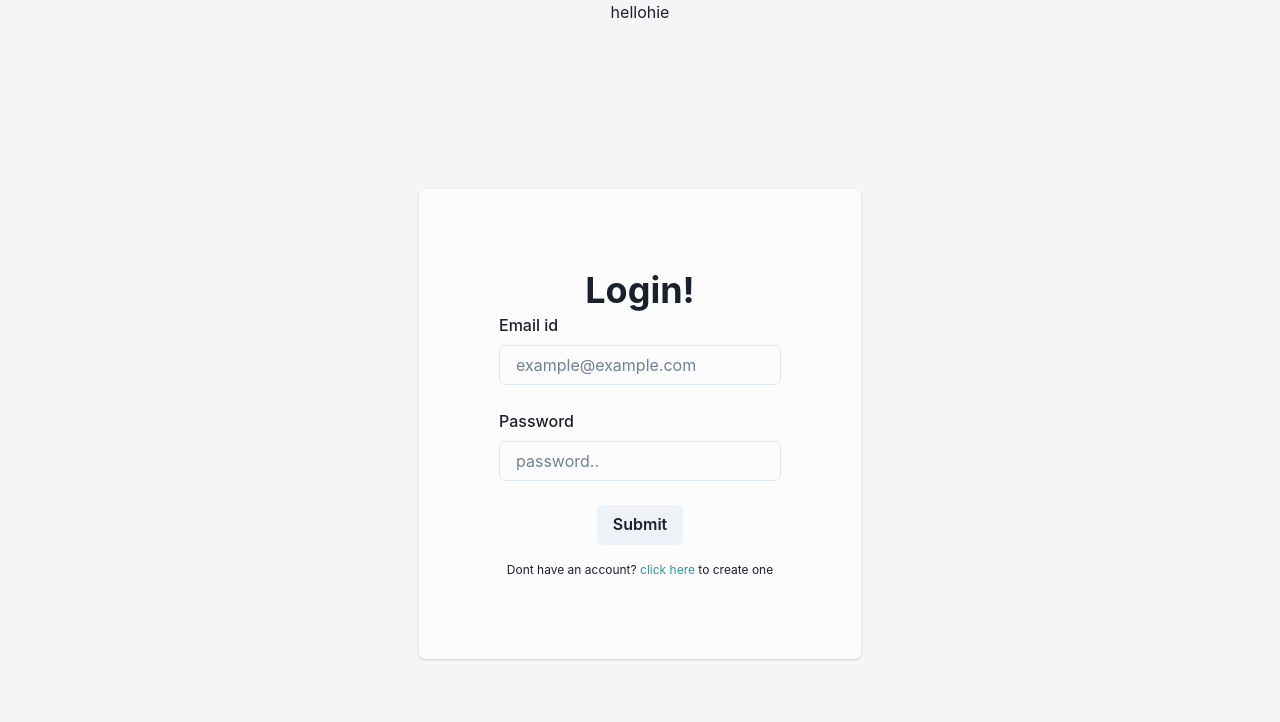
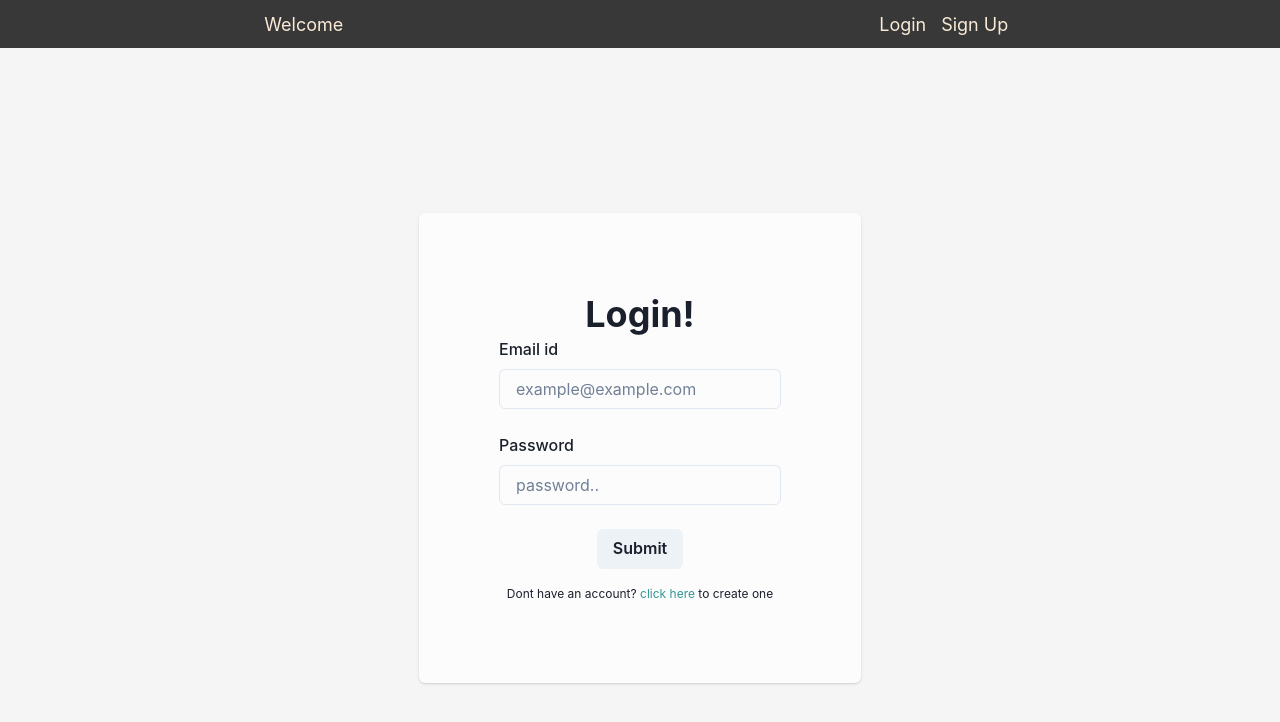
Before and after one commit to bhavin79/video-conference, a React (Create React App) app in the folder client/: page /login in a window 1280 px wide. Shown: the top 722 px of the page. Built offline with nearby package versions, Linux system fonts and the light colour scheme.

Commit message:
Navbar implemented with  client auth

```diff
--- a/client/src/App.css
+++ b/client/src/App.css
@@ -38,3 +38,20 @@
     transform: rotate(360deg);
   }
 }
+
+
+.nav{
+  display: flex;
+  justify-content: space-around;
+  font-size: 18px;
+  font-weight: 400;
+  height: 3rem;
+  background-color: #383838;
+  color: antiquewhite;
+  align-items: center;
+}
+.navLinks{
+    display: flex;
+    justify-content: space-around;
+    width: 8em;
+}
--- a/client/src/App.js
+++ b/client/src/App.js
@@ -1,23 +1,56 @@
 import { Route, Routes } from 'react-router-dom';
 import LoginScreen from "./components/authentication/LoginScreen";
 import SignupScreen from './components/authentication/SignupScreen';
+import { useNavigate } from "react-router-dom";
 
 import './App.css';
 import HomeScreen from './components/home/HomeScreen';
 import Meet from "./components/meet/Meet"
 import { useState } from 'react';
+import { useAuth } from './components/conextAPI/authContext';
 
 function App() {
-  const [loggedIn, setLoggedIn] = useState(localStorage.getItem("userLoggedIn") || false);
+  const {loggedIn, logoutHandle} =  useAuth();
+  const navigate = useNavigate();
 
+  let navValues = [];
+  if(loggedIn){
+    navValues = [localStorage.getItem("username"), "Logout"];
+  }
   if(!loggedIn){
-
+    navValues = ["Welcome", "Login" , "Sign Up"];
+  }
+  const handleNavigation = async (data)=>{
+      switch(data){
+        case "Login":{
+          navigate(`/login`);
+          break;
+        }
+        case "Sign Up":{
+          navigate(`/signup`);
+          break;
+        }
+        case "Logout":{
+          logoutHandle();
+          localStorage.removeItem("username");
+          navigate(`/login`);
+          break;
+        }
+      }
   }
   return (
     <main className="App">
         <div className='nav'>
-          <spna>hello</spna>
-          <spna>hie</spna>
+          <span>{navValues[0]}</span>
+          <span className='navLinks'>
+            {navValues.map((data, i)=>{
+                if(i ==0){
+                  return;
+                }
+                  return <span onClick={()=>handleNavigation(data)}>{data}</span>
+              })}
+          </span>
+
         </div>
 
       <Routes>
--- a/client/src/components/authentication/LoginScreen.jsx
+++ b/client/src/components/authentication/LoginScreen.jsx
@@ -5,20 +5,21 @@ import { LogInSchema } from "./authSchema";
 import { CustomInputField } from "../CustomInputField";
 import { loginApiCall } from "../../service/apiCalls";
 import { Box, Button, Heading, VStack, Text , Link} from "@chakra-ui/react";
+import { useAuth } from "../conextAPI/authContext";
 
 const LoginForm = ()=>{
     const navigate = useNavigate();
     const [error, setError] = useState("");
+    const {loginHandle} = useAuth();
 
     const sendLoginCredentials = async(values)=>{
-        console.log("Hie ther");
-
         try {
             const data = {"emaildId": values.emailId,"password":values.password};
-            console.log("here in form")
             let response = await loginApiCall(data);
             console.log(response);
-            navigate("/home");
+            loginHandle();
+            localStorage.setItem("username", values.emailId);
+            navigate("/");
         } catch (error) {
             setError(error.response.data.msg);
         }
--- /dev/null
+++ b/client/src/components/conextAPI/authContext.jsx
@@ -0,0 +1,23 @@
+import { useContext, createContext, useState } from "react";
+const ApiContext = createContext();
+
+const ApiProvider = ({ children }) => {
+    const [loggedIn, setLoggedIn] = useState(localStorage.getItem("userLoggedIn") || false);
+    const logoutHandle =()=>{
+        localStorage.removeItem('userLoggedIn');
+        setLoggedIn(false);
+    }
+    const loginHandle= ()=>{
+        localStorage.setItem("userLoggedIn", true);
+        setLoggedIn(true);
+    }
+
+  return (
+    <ApiContext.Provider value={{ loggedIn, loginHandle,logoutHandle }}>{children}</ApiContext.Provider>
+  );
+};
+export const useAuth = () => {
+  return useContext(ApiContext);
+};
+
+export { ApiProvider, ApiContext };
--- a/client/src/components/home/HomeScreen.jsx
+++ b/client/src/components/home/HomeScreen.jsx
@@ -4,11 +4,21 @@ import JoinMeetForm from "./JoinMeetForm";
 import { Box, Button, Card, CardBody, HStack, VStack,  } from '@chakra-ui/react'
 import { Divider, Center } from '@chakra-ui/react'
 import { Text , Stack} from '@chakra-ui/react'
+import { useAuth } from "../conextAPI/authContext";
+import { useNavigate } from "react-router-dom";
+import { useEffect } from "react";
 
 const HomeScreen =()=> {
     const [joinMeet, setJoinMeet] = useState(false);
     const [createMeet, setCreateMeet] = useState(false);
+    const navigate = useNavigate();
+    const {loggedIn} = useAuth();
 
+    useEffect(()=>{
+        if (!loggedIn){
+            navigate("/login");
+        }
+    },[loggedIn])
 
     //handle on click event for meeting START
     const handleCreateMeet=()=>{
--- a/client/src/components/meet/Meet.jsx
+++ b/client/src/components/meet/Meet.jsx
@@ -5,11 +5,22 @@ import { useState, useEffect } from "react";
 import { io } from "socket.io-client";
 import ReactPlayer from "react-player";
 import { ping } from "../../service/apiCalls";
+import { useAuth } from "../conextAPI/authContext";
+import { useNavigate } from "react-router-dom";
+
 
 const Meet = ()=>{
     const [participantPresent, setPartcipantPresent] = useState(null);
     const [localStream, setLocalStream] = useState(null);
     const [remoteStream, setRemoteStream] = useState(null);
+    const navigate = useNavigate();
+    const {loggedIn} = useAuth();
+
+    useEffect(()=>{
+        if (!loggedIn){
+            navigate("/login");
+        }
+    },[loggedIn])
 
     const socket = new io("localhost:8000", {
             autoConnect: false,
--- a/client/src/index.js
+++ b/client/src/index.js
@@ -4,14 +4,17 @@ import './index.css';
 import App from './App';
 import {BrowserRouter} from "react-router-dom"
 import { ChakraProvider } from '@chakra-ui/react';
+import { ApiProvider } from './components/conextAPI/authContext';
 
 const root = ReactDOM.createRoot(document.getElementById('root'));
 root.render(
   <React.StrictMode>
-    <BrowserRouter>
-    <ChakraProvider>
-      <App />
-      </ChakraProvider>
-    </BrowserRouter>
+    <ApiProvider>
+      <BrowserRouter>
+        <ChakraProvider>
+          <App />
+          </ChakraProvider>
+      </BrowserRouter>
+    </ApiProvider>
   </React.StrictMode>
 );
--- a/client/src/service/apiCalls.js
+++ b/client/src/service/apiCalls.js
@@ -28,4 +28,10 @@ const ping = async()=>{
     let response = await backend.get("meeting/ping");
     return response;
 }
+
+const logoutApiCall = async()=>{
+    let response = await backend.get("logout");
+    return response;
+}
+
 export {loginApiCall, signUpApiCall, createMeetApiCall, joinMeetApiCall, ping};
```
Also changed, not shown: 1 other file (tests, documents, lock files or other folders).
